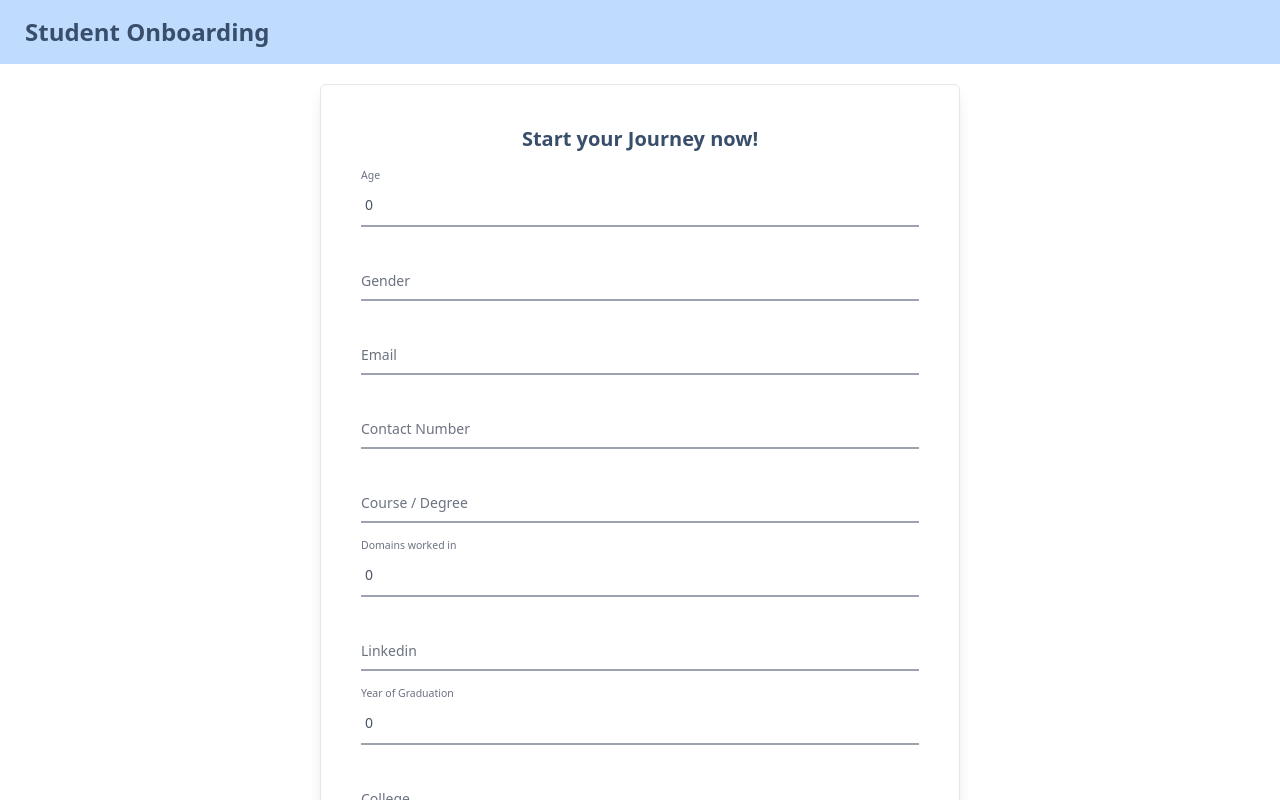
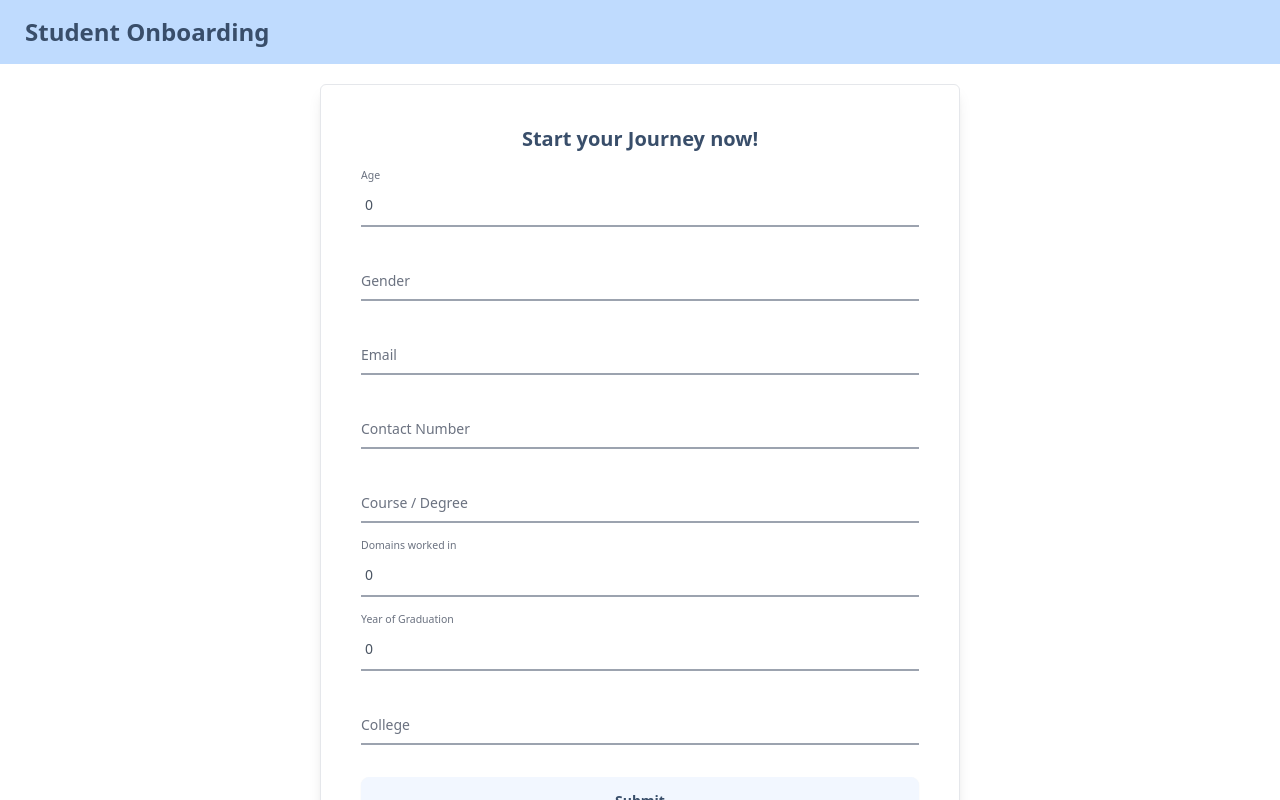
Before and after one commit to FreakQnZ/robin-internships, a Next.js app: page /registerStudent in a window 1280 px wide. Shown: the top 800 px of the page. Built offline with nearby package versions, Linux system fonts and the light colour scheme; no server answers.

Commit message:
linkedin removed from student

```diff
--- a/app/api/new/route.js
+++ b/app/api/new/route.js
@@ -18,7 +18,6 @@ export async function POST(request) {
       yearOfGraduation,
       phoneNumber,
       gender,
-      linkedin,
       resume,
       portfolio,
       age,
@@ -41,7 +40,6 @@ export async function POST(request) {
       course,
       gender,
       phoneNumber,
-      linkedin,
       Domains,
       yearOfGraduation,
       resume,
--- a/app/registerStudent/page.jsx
+++ b/app/registerStudent/page.jsx
@@ -61,7 +61,6 @@ const Page = () => {
     email: '',
     college : '',
     resume: 'example',
-    linkedin: '',
     portfolio: 'example',
     imgURL : imgURL,
   });
@@ -137,12 +136,6 @@ const Page = () => {
         onChange={handleChange}
       />
       <InputGroup1
-        name="linkedin"
-        label="Linkedin"
-        value={formData.linkedin}
-        onChange={handleChange}
-      />
-      <InputGroup1
         name="yearOfGraduation"
         label="Year of Graduation"
         type="number"
```
